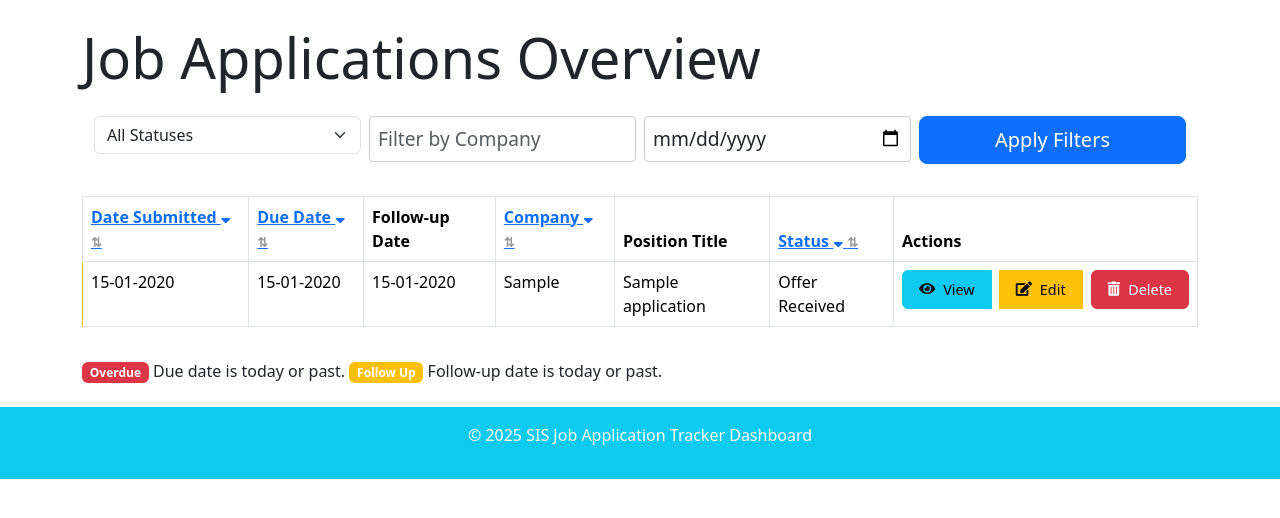
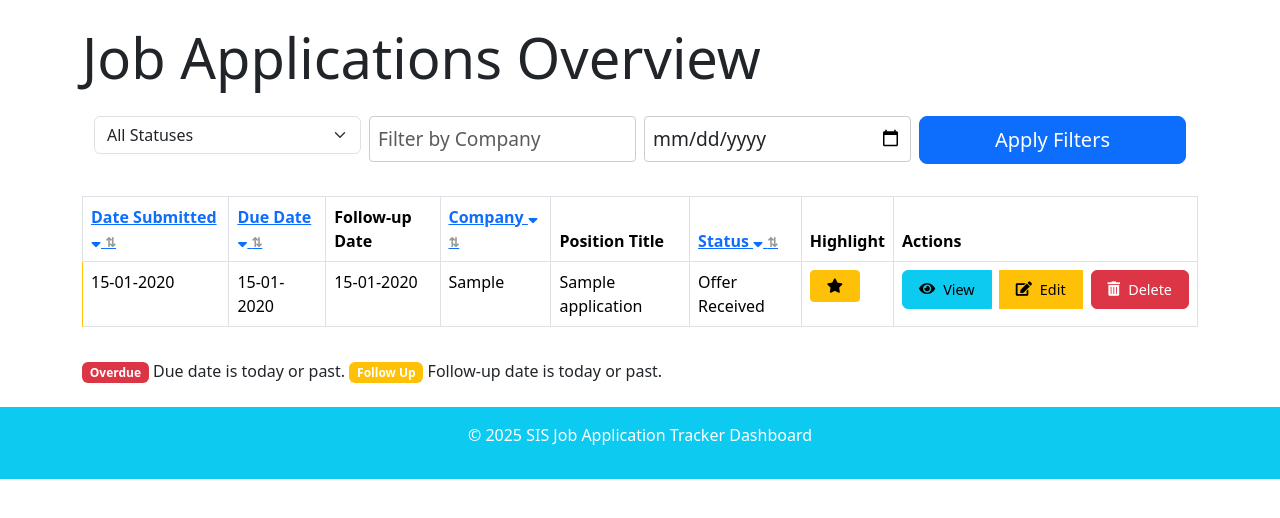
Before and after one commit to GinaHorch/job-application-tracker, a Flask app: page /dashboard in a window 1280 px wide. Shown: the part 106-624 px from the top of the page. Run offline with Flask 3, Linux system fonts and the light colour scheme; a user stored in the database is signed in; tables that the repository leaves empty hold one stand-in row (values such as "Sample post"); parts of the project's set-up code (start-up, migrations or seed data) failed here and were passed over; some libraries are stand-ins or nearby versions.

Commit message:
Add highlight toggle functionality to dashboard

```diff
--- a/app.py
+++ b/app.py
@@ -344,5 +344,12 @@ def delete_interview_stage(stage_id):
     flash('Interview stage deleted successfully.', 'success')
     return redirect(url_for('view_application', application_id=stage.job_application_id))
 
+@app.route('/toggle_highlight/<int:id>', methods=['POST'])
+def toggle_highlight(id):
+    application = JobApplication.query.get_or_404(id)
+    application.highlight = not application.highlight
+    db.session.commit()
+    return redirect(url_for('dashboard'))
+
 if __name__ == '__main__':
     app.run(debug=True)
--- a/templates/dashboard.html
+++ b/templates/dashboard.html
@@ -129,6 +129,7 @@
                         {% endif %}
                     </a>
                 </th>
+                <th>Highlight</th>
                 <th>Actions</th>
             </tr>
         </thead>
@@ -141,6 +142,17 @@
                 <td>{{ application.company }}</td>
                 <td>{{ application.position_title }}</td>
                 <td>{{ application.status }}</td>
+                <td>
+                    <form method="POST" action="{{ url_for('toggle_highlight', id=application.id) }}" style="display: inline;">
+                        <button type="submit" class="btn btn-sm {% if application.highlight %}btn-warning{% else %}btn-outline-warning{% endif %}">
+                            {% if application.highlight %}
+                                <i class="fas fa-star"></i>
+                            {% else %}
+                                <i class="far fa-star"></i>
+                            {% endif %}
+                        </button>
+                    </form>
+                </td>
                 <td>
                     <div class="btn-group" role="group">
                         <a href="{{ url_for('view_application', application_id=application.id) }}"
```
